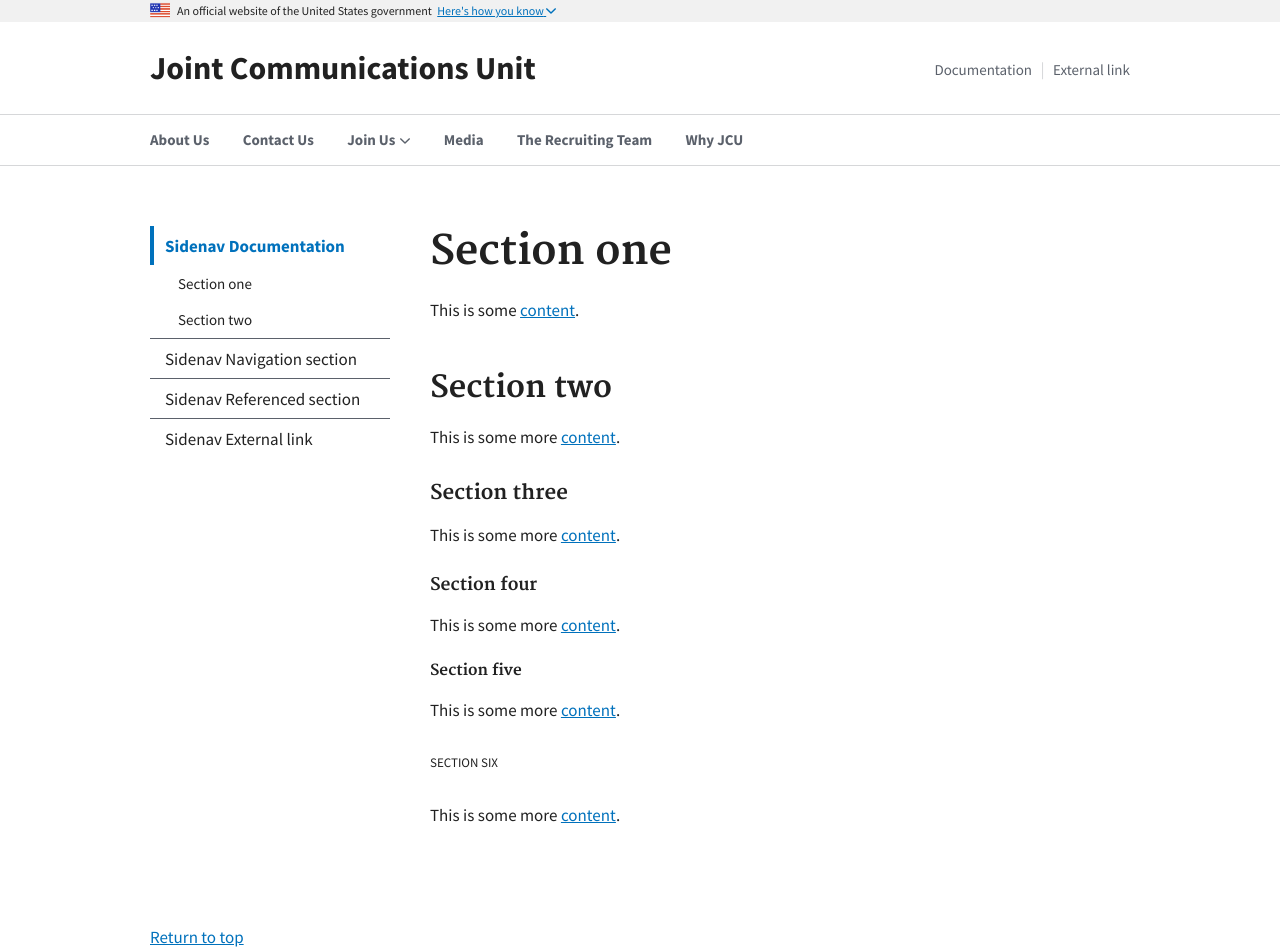
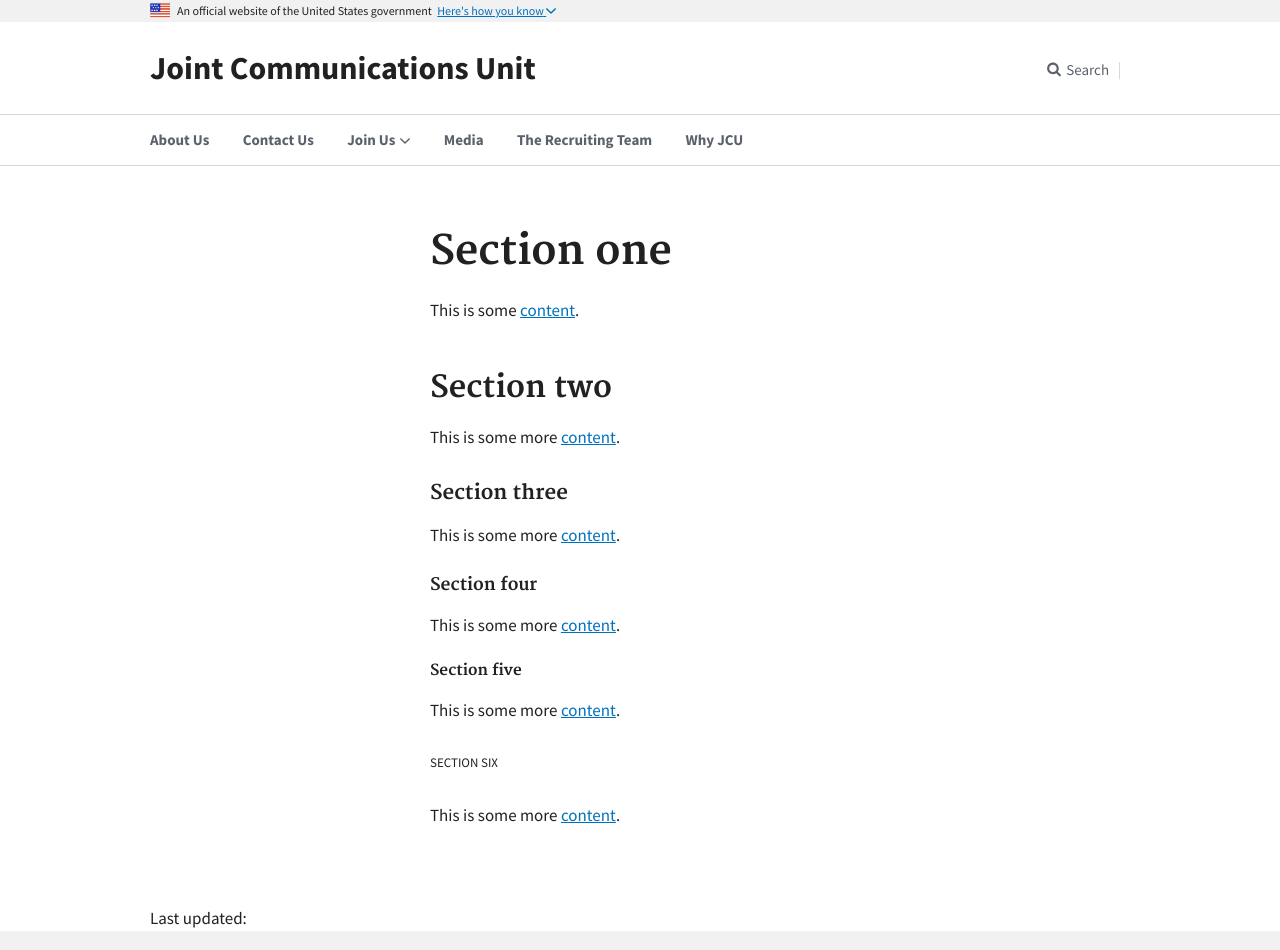
Before and after one commit to johnrieth-zz/jcu, a Jekyll site: the page built from demo/page.md, in a window 1280 px wide. Shown: the top 950 px of the page. Built offline with Jekyll 4.4.1, drawn with Linux system fonts in a browser that asks for light colours; some of the changed text lies outside the part shown.

Commit message:
more footer links

```diff
--- a/_config.yml
+++ b/_config.yml
@@ -26,7 +26,7 @@ github:
 # https://search.usa.gov/signup
 # Your search_site_handle value is from the search.gov settings page.
 
-# search_site_handle: searchgov-site-handle
+search_site_handle: searchgov-site-handle
 
 # Configuration for projects and team collections
 # See https://jekyllrb.com/docs/collections/ for more information about collections.
--- a/_data/navigation.yml
+++ b/_data/navigation.yml
@@ -31,35 +31,17 @@ primary:
   - text: Why JCU
     href: /why/
 
-secondary:
-  - text: Documentation
-    href: /docs/
-  - text: External link
-    href: https://18f.gsa.gov
-    external: true
 
-docs:
-  - text: Sidenav Documentation
-    href: /docs/
-  - text: Sidenav Navigation section
-    links:
-      - text: Demo link A
-        href: /two/a/
-      - text: Demo link B
-        href: /two/b/
-      - text: Demo link C
-        href: /two/c/
-  - text: Sidenav Referenced section
-    links: footer
-  - text: Sidenav External link
-    href: https://18f.gsa.gov
-    external: true
+
+
 
 footer:
-  - text: Documentation
-    href: /docs/
-  - text: Demo link
-    href: /demo/
-  - text: External link
-    href: https://18f.gsa.gov
+  - text: USSOCOM
+    href: http://www.socom.mil/
     external: true
+  - text: DoD
+    href: https://www.defense.gov/
+    external: true
+  - text: USA.gov
+    href: https://www.usa.gov/
+    external: true
```
Also changed, not shown: _data/favicons.yml (+1 -19 lines), _data/footer.yml (+18 -16 lines), demo/contact.md (+62 -0 lines), demo/media.md (added, +16 -0 lines), demo/team.md (added, +11 -0 lines), assets/img/JCU_Seal.png (added), assets/img/jcu.ico (added).
